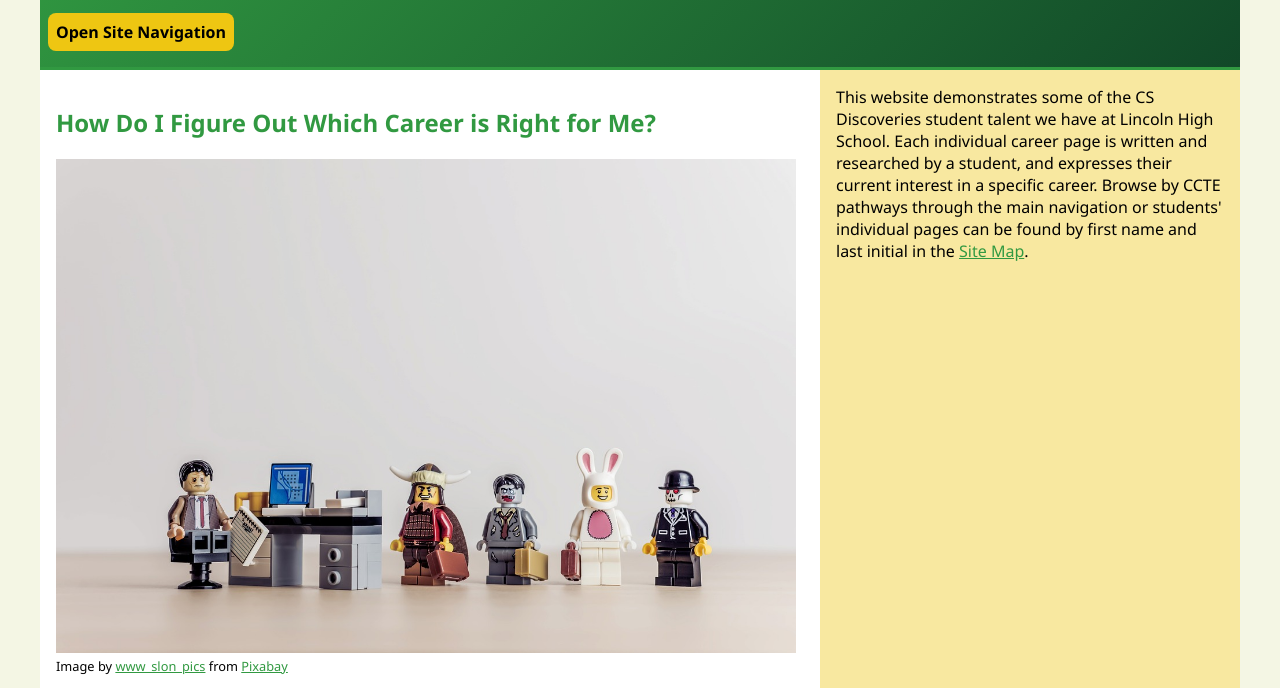
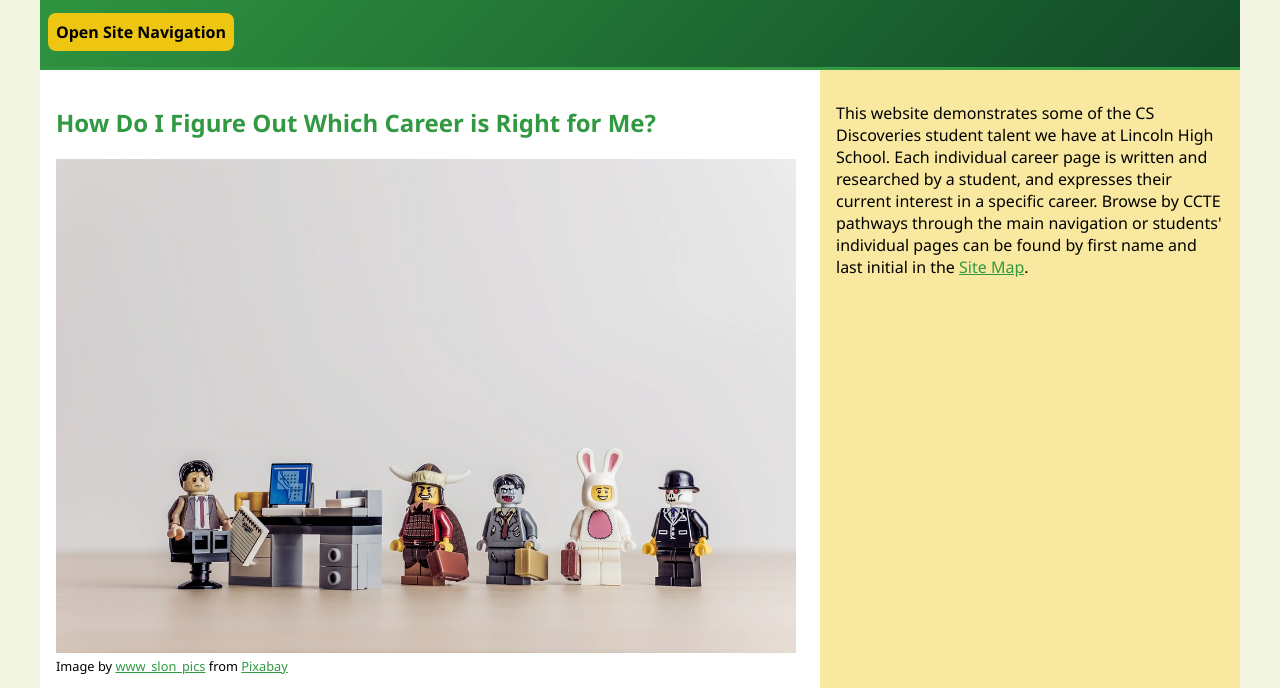
Before and after one commit to SDUSD-MsLadd/projects, a plain HTML site: page career-website/index.html in a window 1280 px wide. Shown: the part 78-766 px from the top of the page. Drawn offline with Linux system fonts and the light colour scheme.

Commit message:
Update index.html

```diff
--- a/career-website/index.html
+++ b/career-website/index.html
@@ -61,7 +61,7 @@
       </section>
     </main>
     <aside id="related">
-      This website demonstrates some of the CS Discoveries student talent we have at Lincoln High School. Each individual career page is written and researched by a student, and expresses their current interest in a specific career. Browse by CCTE pathways through the main navigation or students' individual pages can be found by first name and last initial in the <a href="site-map.html">Site Map</a>.
+      <p>This website demonstrates some of the CS Discoveries student talent we have at Lincoln High School. Each individual career page is written and researched by a student, and expresses their current interest in a specific career. Browse by CCTE pathways through the main navigation or students' individual pages can be found by first name and last initial in the <a href="site-map.html">Site Map</a>.</p>
     </aside>
     <footer>
       <h5>
```
